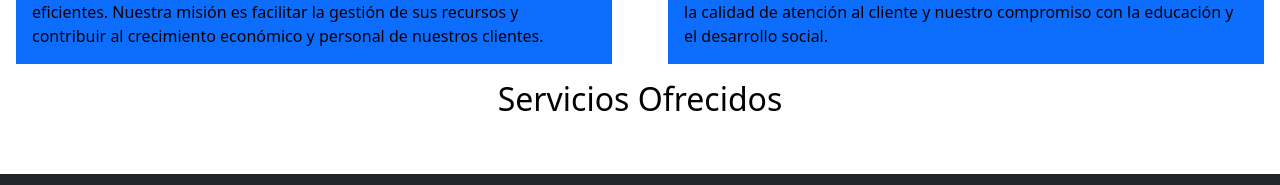
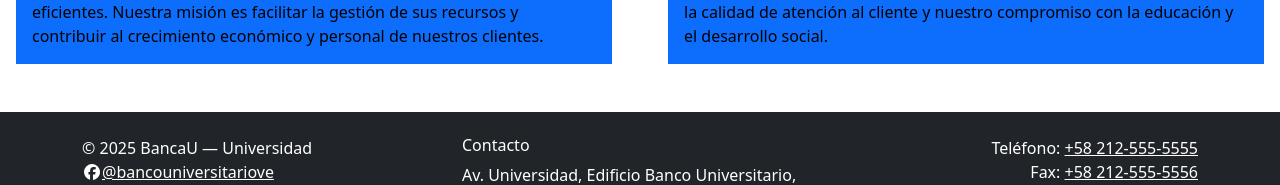
Before and after one commit to MaxNikon/Lab2Project, a React (Vite) app: page /info in a window 1280 px wide. Shown: the part 539-724 px from the top of the page. Built offline with nearby package versions, Linux system fonts and the light colour scheme; the HTML template or start-up script is replaced by a standard one.

Commit message:
Fixed services in mission and vision page

```diff
--- a/src/pages/MissionAndVisionPage.jsx
+++ b/src/pages/MissionAndVisionPage.jsx
@@ -19,13 +19,6 @@ export default function MissionAndVisionPage() {
                         </div>
                     </div>
                 </div>
-                <div className='row'>
-                    <div className='col-12'>
-                        <div className='h2 mt-3 text-center text-black'>Servicios Ofrecidos</div>
-                    </div>
-                    <div className='col'></div>
-
-                </div>
             </div>
         </main>
     )
```
